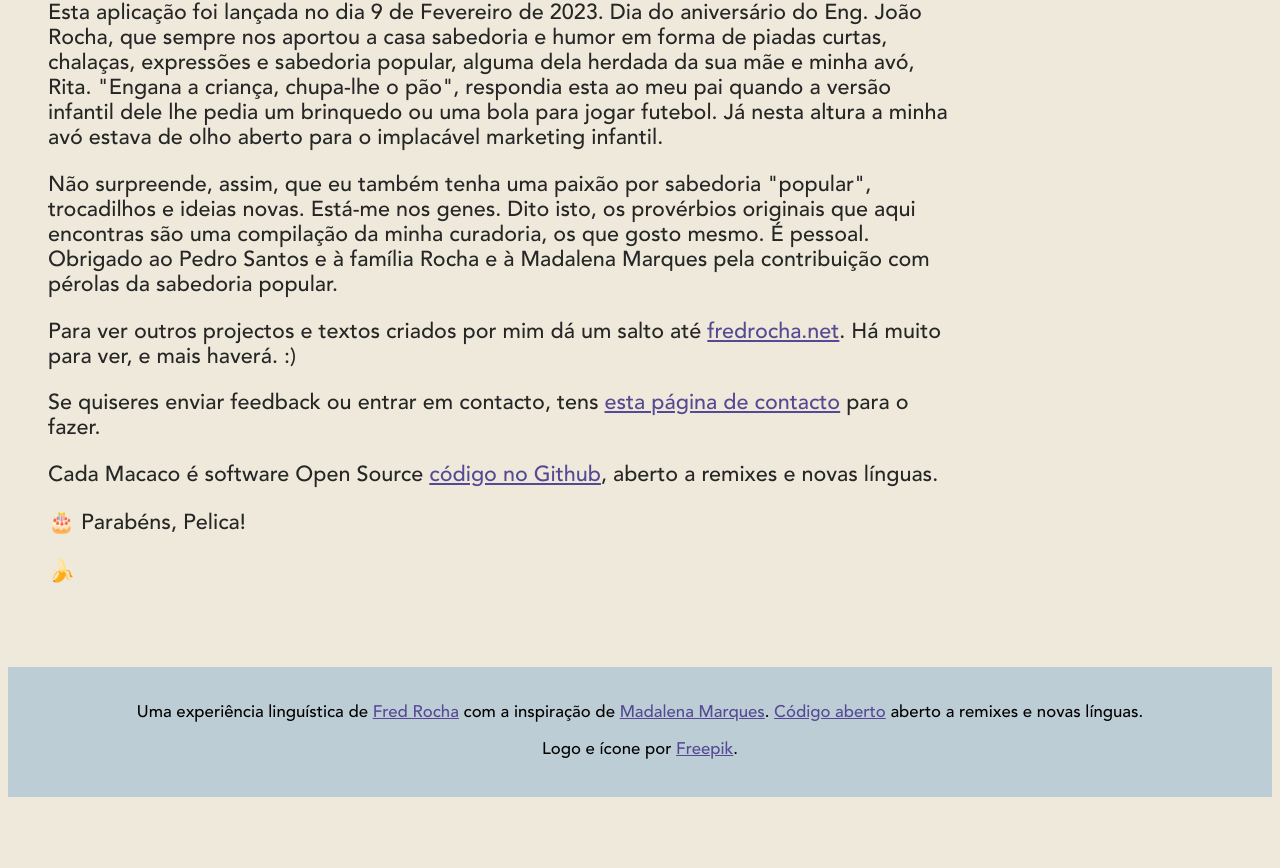
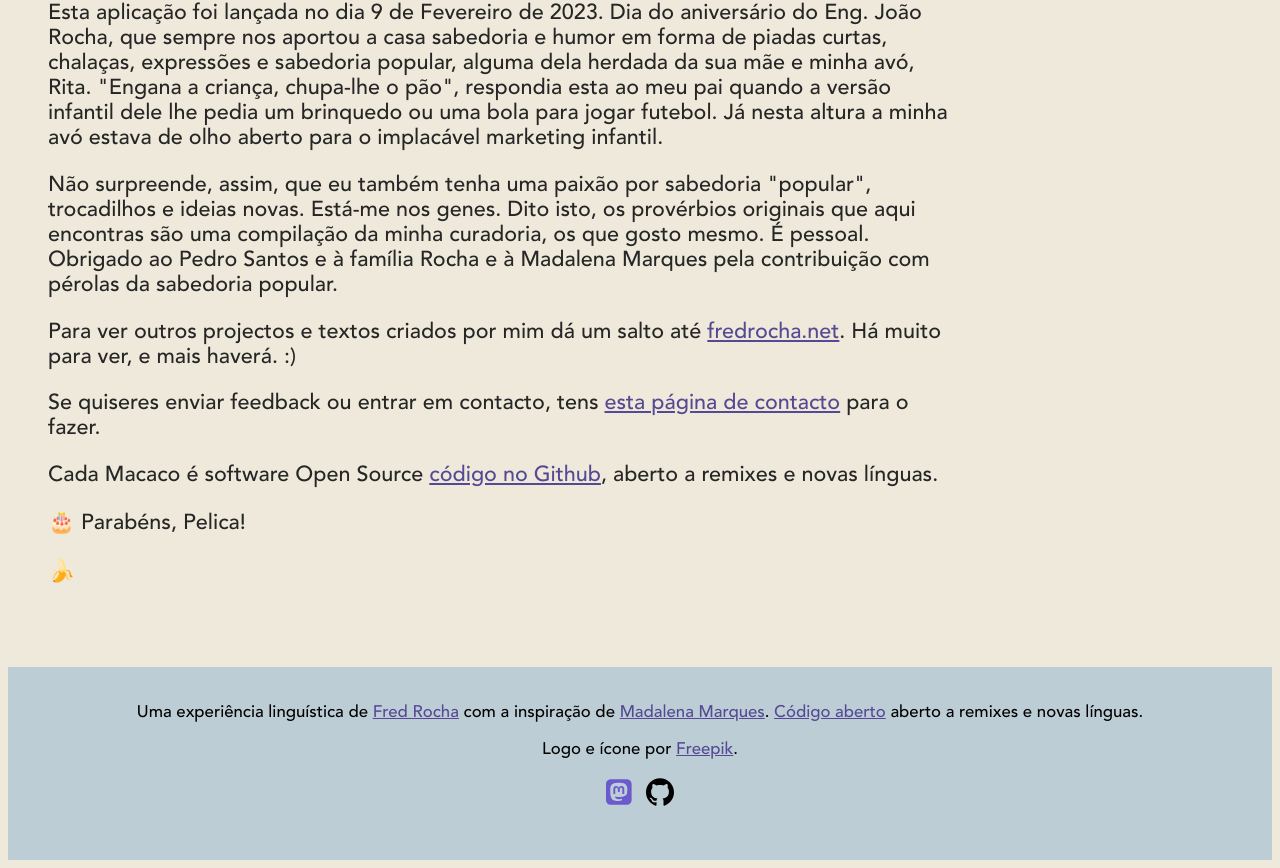
Before and after one commit to johnfisherman/Cada-Macaco, a Vue app: page /como-assim in a window 1280 px wide. Shown: the part 883-1751 px from the top of the page. Before the commit the page ends 1688 px from the top, so only its background shows below. Built offline with nearby package versions, Linux system fonts and the light colour scheme.

Commit message:
Catch those interested folks. Have them join on Mastodon or Github.

```diff
--- a/src/App.vue
+++ b/src/App.vue
@@ -150,4 +150,23 @@ nav .navigation-items a:first-child {
     padding: 20px 40px;
   }
 }
+footer .social-links svg:hover {
+  transform: scale(1.1);
+  transition: all ease-in-out 0.1s;
+}
+footer .social-links .mastodon-icon path {
+  fill: slateblue;
+}
+footer .social-links .github-icon path {
+  fill: black;
+}
+footer .social-links .github-icon svg {
+  width: 28px;
+  height: 28px;
+  padding-bottom: 11px;
+}
+footer .social-links .mastodon-icon svg {
+  width: 40px;
+  height: 40px;
+}
 </style>
--- a/src/components/RemixerProverbios.vue
+++ b/src/components/RemixerProverbios.vue
@@ -175,6 +175,37 @@
         target="_blank"
         >Freepik</a
       >.
+    </p>
+    <p class="social-links">
+      <a
+        class="mastodon-icon"
+        href="https://mastodon.social/@john_fisherman"
+        target="_blank"
+      >
+        <svg
+          xmlns="http://www.w3.org/2000/svg"
+          width="40"
+          height="40"
+          viewBox="0 0 2400 2400"
+        >
+          <path
+            d="M288 128C129 128 0 257 0 416v960c0 159 129 288 288 288h960c159 0 288-129 288-288V416c0-159-129-288-288-288H288zm478.38 219.105h3.45c140.347 1.148 275.434 16.34 354.104 52.473 0 0 156.027 69.805 156.027 307.95 0 0 1.957 175.702-21.76 297.69-15.053 77.44-134.816 162.191-272.367 178.616-71.725 8.558-142.346 16.423-217.65 12.969-123.152-5.642-220.329-29.395-220.329-29.395 0 11.989.739 23.404 2.217 34.08 16.01 121.539 120.515 128.819 219.508 132.213 99.915 3.418 188.88-24.633 188.88-24.633l4.106 90.327s-69.885 37.53-194.382 44.431c-68.65 3.774-153.892-1.726-253.174-28.006-215.325-56.993-252.197-286.524-258.022-519.412-1.728-69.147-.665-134.348-.662-188.88.01-238.144 156.033-307.95 156.033-307.95 78.674-36.133 213.675-51.326 354.022-52.473zM607.544 533.18c-50.528 0-91.234 17.76-122.314 52.408-30.14 34.649-45.145 81.48-45.145 140.412v288.354h114.238V734.476c0-59 24.824-88.944 74.477-88.944 54.9 0 82.42 35.524 82.42 105.766V904.49h113.566V751.3c0-70.242 27.516-105.764 82.414-105.764 49.652 0 74.477 29.945 74.477 88.944v279.876h114.238V726.003c0-58.933-14.473-106.234-45.139-140.412-31.086-34.648-71.792-52.408-122.314-52.408-58.466 0-102.735 22.468-132 67.414L768 648.295l-28.455-47.7c-29.271-44.946-73.542-67.415-132.002-67.415z"
+          />
+        </svg>
+      </a>
+      <a
+        class="github-icon"
+        href="https://github.com/johnfisherman/Cada-Macaco"
+        target="_blank"
+      >
+        <svg viewBox="0 0 1024 1024" xmlns="http://www.w3.org/2000/svg">
+          <path
+            d="m1024 525c0 225.9-146.6 417.9-348.8 485.8-25.6 5.1-35.2-10.9-35.2-24.4 0-17.2.6-72.3.6-140.8 0-48-16-78.7-34.5-94.7 113.9-12.8 233.6-56.3 233.6-252.8 0-56.3-19.9-101.7-52.5-137.6 5.1-12.8 23-65.3-5.1-135.7 0 0-42.9-14-140.8 52.5-41-11.5-84.5-17.3-128-17.3s-87.1 5.8-128 17.3c-97.9-65.9-140.8-52.5-140.8-52.5-28.2 70.4-10.3 122.9-5.1 135.7-32.7 35.9-52.5 81.9-52.5 137.6 0 195.9 119 240 232.9 252.8-14.7 12.8-28.1 35.2-32.6 68.5-29.4 13.4-103 35.2-149.1-42.2-9.6-15.4-38.4-53.2-78.7-52.5-42.9.6-17.3 24.3.6 33.9 21.8 12.2 46.7 57.6 52.5 72.3 10.2 28.8 43.5 83.9 172.1 60.2 0 42.9.7 83.2.7 95.3 0 13.5-9.6 28.8-35.2 24.4-203.5-67.9-350.1-259.2-350.1-485.8 0-282.9 229.1-512 512-512s512 229.1 512 512z"
+            fill="#fff"
+            fill-rule="evenodd"
+          />
+        </svg>
+      </a>
     </p>
   </footer>
 </template>
--- a/src/views/ComoAssimView.vue
+++ b/src/views/ComoAssimView.vue
@@ -59,6 +59,37 @@
         target="_blank"
         >Freepik</a
       >.
+    </p>
+    <p class="social-links">
+      <a
+        class="mastodon-icon"
+        href="https://mastodon.social/@john_fisherman"
+        target="_blank"
+      >
+        <svg
+          xmlns="http://www.w3.org/2000/svg"
+          width="40"
+          height="40"
+          viewBox="0 0 2400 2400"
+        >
+          <path
+            d="M288 128C129 128 0 257 0 416v960c0 159 129 288 288 288h960c159 0 288-129 288-288V416c0-159-129-288-288-288H288zm478.38 219.105h3.45c140.347 1.148 275.434 16.34 354.104 52.473 0 0 156.027 69.805 156.027 307.95 0 0 1.957 175.702-21.76 297.69-15.053 77.44-134.816 162.191-272.367 178.616-71.725 8.558-142.346 16.423-217.65 12.969-123.152-5.642-220.329-29.395-220.329-29.395 0 11.989.739 23.404 2.217 34.08 16.01 121.539 120.515 128.819 219.508 132.213 99.915 3.418 188.88-24.633 188.88-24.633l4.106 90.327s-69.885 37.53-194.382 44.431c-68.65 3.774-153.892-1.726-253.174-28.006-215.325-56.993-252.197-286.524-258.022-519.412-1.728-69.147-.665-134.348-.662-188.88.01-238.144 156.033-307.95 156.033-307.95 78.674-36.133 213.675-51.326 354.022-52.473zM607.544 533.18c-50.528 0-91.234 17.76-122.314 52.408-30.14 34.649-45.145 81.48-45.145 140.412v288.354h114.238V734.476c0-59 24.824-88.944 74.477-88.944 54.9 0 82.42 35.524 82.42 105.766V904.49h113.566V751.3c0-70.242 27.516-105.764 82.414-105.764 49.652 0 74.477 29.945 74.477 88.944v279.876h114.238V726.003c0-58.933-14.473-106.234-45.139-140.412-31.086-34.648-71.792-52.408-122.314-52.408-58.466 0-102.735 22.468-132 67.414L768 648.295l-28.455-47.7c-29.271-44.946-73.542-67.415-132.002-67.415z"
+          />
+        </svg>
+      </a>
+      <a
+        class="github-icon"
+        href="https://github.com/johnfisherman/Cada-Macaco"
+        target="_blank"
+      >
+        <svg viewBox="0 0 1024 1024" xmlns="http://www.w3.org/2000/svg">
+          <path
+            d="m1024 525c0 225.9-146.6 417.9-348.8 485.8-25.6 5.1-35.2-10.9-35.2-24.4 0-17.2.6-72.3.6-140.8 0-48-16-78.7-34.5-94.7 113.9-12.8 233.6-56.3 233.6-252.8 0-56.3-19.9-101.7-52.5-137.6 5.1-12.8 23-65.3-5.1-135.7 0 0-42.9-14-140.8 52.5-41-11.5-84.5-17.3-128-17.3s-87.1 5.8-128 17.3c-97.9-65.9-140.8-52.5-140.8-52.5-28.2 70.4-10.3 122.9-5.1 135.7-32.7 35.9-52.5 81.9-52.5 137.6 0 195.9 119 240 232.9 252.8-14.7 12.8-28.1 35.2-32.6 68.5-29.4 13.4-103 35.2-149.1-42.2-9.6-15.4-38.4-53.2-78.7-52.5-42.9.6-17.3 24.3.6 33.9 21.8 12.2 46.7 57.6 52.5 72.3 10.2 28.8 43.5 83.9 172.1 60.2 0 42.9.7 83.2.7 95.3 0 13.5-9.6 28.8-35.2 24.4-203.5-67.9-350.1-259.2-350.1-485.8 0-282.9 229.1-512 512-512s512 229.1 512 512z"
+            fill="#fff"
+            fill-rule="evenodd"
+          />
+        </svg>
+      </a>
     </p>
   </footer>
 </template>
--- a/src/views/ContactoView.vue
+++ b/src/views/ContactoView.vue
@@ -39,6 +39,37 @@
         target="_blank"
         >Freepik</a
       >.
+    </p>
+    <p class="social-links">
+      <a
+        class="mastodon-icon"
+        href="https://mastodon.social/@john_fisherman"
+        target="_blank"
+      >
+        <svg
+          xmlns="http://www.w3.org/2000/svg"
+          width="40"
+          height="40"
+          viewBox="0 0 2400 2400"
+        >
+          <path
+            d="M288 128C129 128 0 257 0 416v960c0 159 129 288 288 288h960c159 0 288-129 288-288V416c0-159-129-288-288-288H288zm478.38 219.105h3.45c140.347 1.148 275.434 16.34 354.104 52.473 0 0 156.027 69.805 156.027 307.95 0 0 1.957 175.702-21.76 297.69-15.053 77.44-134.816 162.191-272.367 178.616-71.725 8.558-142.346 16.423-217.65 12.969-123.152-5.642-220.329-29.395-220.329-29.395 0 11.989.739 23.404 2.217 34.08 16.01 121.539 120.515 128.819 219.508 132.213 99.915 3.418 188.88-24.633 188.88-24.633l4.106 90.327s-69.885 37.53-194.382 44.431c-68.65 3.774-153.892-1.726-253.174-28.006-215.325-56.993-252.197-286.524-258.022-519.412-1.728-69.147-.665-134.348-.662-188.88.01-238.144 156.033-307.95 156.033-307.95 78.674-36.133 213.675-51.326 354.022-52.473zM607.544 533.18c-50.528 0-91.234 17.76-122.314 52.408-30.14 34.649-45.145 81.48-45.145 140.412v288.354h114.238V734.476c0-59 24.824-88.944 74.477-88.944 54.9 0 82.42 35.524 82.42 105.766V904.49h113.566V751.3c0-70.242 27.516-105.764 82.414-105.764 49.652 0 74.477 29.945 74.477 88.944v279.876h114.238V726.003c0-58.933-14.473-106.234-45.139-140.412-31.086-34.648-71.792-52.408-122.314-52.408-58.466 0-102.735 22.468-132 67.414L768 648.295l-28.455-47.7c-29.271-44.946-73.542-67.415-132.002-67.415z"
+          />
+        </svg>
+      </a>
+      <a
+        class="github-icon"
+        href="https://github.com/johnfisherman/Cada-Macaco"
+        target="_blank"
+      >
+        <svg viewBox="0 0 1024 1024" xmlns="http://www.w3.org/2000/svg">
+          <path
+            d="m1024 525c0 225.9-146.6 417.9-348.8 485.8-25.6 5.1-35.2-10.9-35.2-24.4 0-17.2.6-72.3.6-140.8 0-48-16-78.7-34.5-94.7 113.9-12.8 233.6-56.3 233.6-252.8 0-56.3-19.9-101.7-52.5-137.6 5.1-12.8 23-65.3-5.1-135.7 0 0-42.9-14-140.8 52.5-41-11.5-84.5-17.3-128-17.3s-87.1 5.8-128 17.3c-97.9-65.9-140.8-52.5-140.8-52.5-28.2 70.4-10.3 122.9-5.1 135.7-32.7 35.9-52.5 81.9-52.5 137.6 0 195.9 119 240 232.9 252.8-14.7 12.8-28.1 35.2-32.6 68.5-29.4 13.4-103 35.2-149.1-42.2-9.6-15.4-38.4-53.2-78.7-52.5-42.9.6-17.3 24.3.6 33.9 21.8 12.2 46.7 57.6 52.5 72.3 10.2 28.8 43.5 83.9 172.1 60.2 0 42.9.7 83.2.7 95.3 0 13.5-9.6 28.8-35.2 24.4-203.5-67.9-350.1-259.2-350.1-485.8 0-282.9 229.1-512 512-512s512 229.1 512 512z"
+            fill="#fff"
+            fill-rule="evenodd"
+          />
+        </svg>
+      </a>
     </p>
   </footer>
 </template>
```
